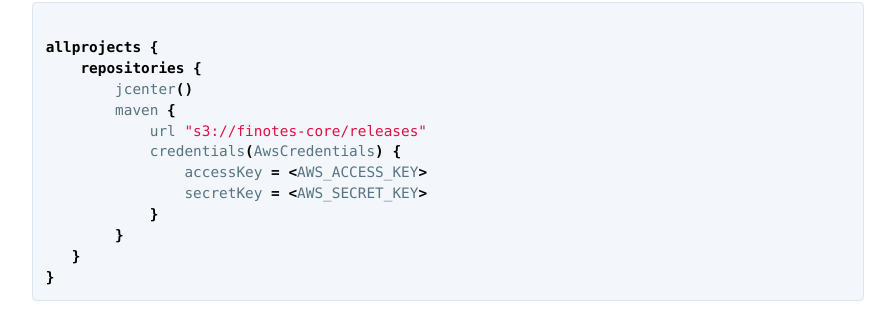
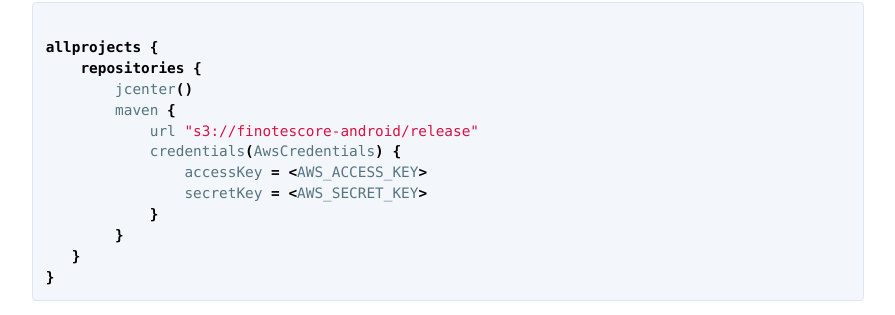
Before and after one commit to finotes/finotes.github.io, a Jekyll site: the page built from _posts/2018-01-19-android-java-docs.md, in a window 1280 px wide and 900 px high, scrolled down 367 px. Shown: the part 137-452 px from the top of the window, without its empty margins (192-1087 px from the left). Built offline with Jekyll 4.4.1, drawn with Linux system fonts in a browser that asks for light colours; some web fonts are replaced.

Commit message:
Update 2018-01-19-android-java-docs.md

```diff
--- a/_posts/2018-01-19-android-java-docs.md
+++ b/_posts/2018-01-19-android-java-docs.md
@@ -20,7 +20,7 @@ allprojects {
     repositories {
         jcenter()
         maven {
-            url "s3://finotes-core/releases"
+            url "s3://finotescore-android/release"
             credentials(AwsCredentials) {
                 accessKey = <AWS_ACCESS_KEY>
                 secretKey = <AWS_SECRET_KEY>
```
